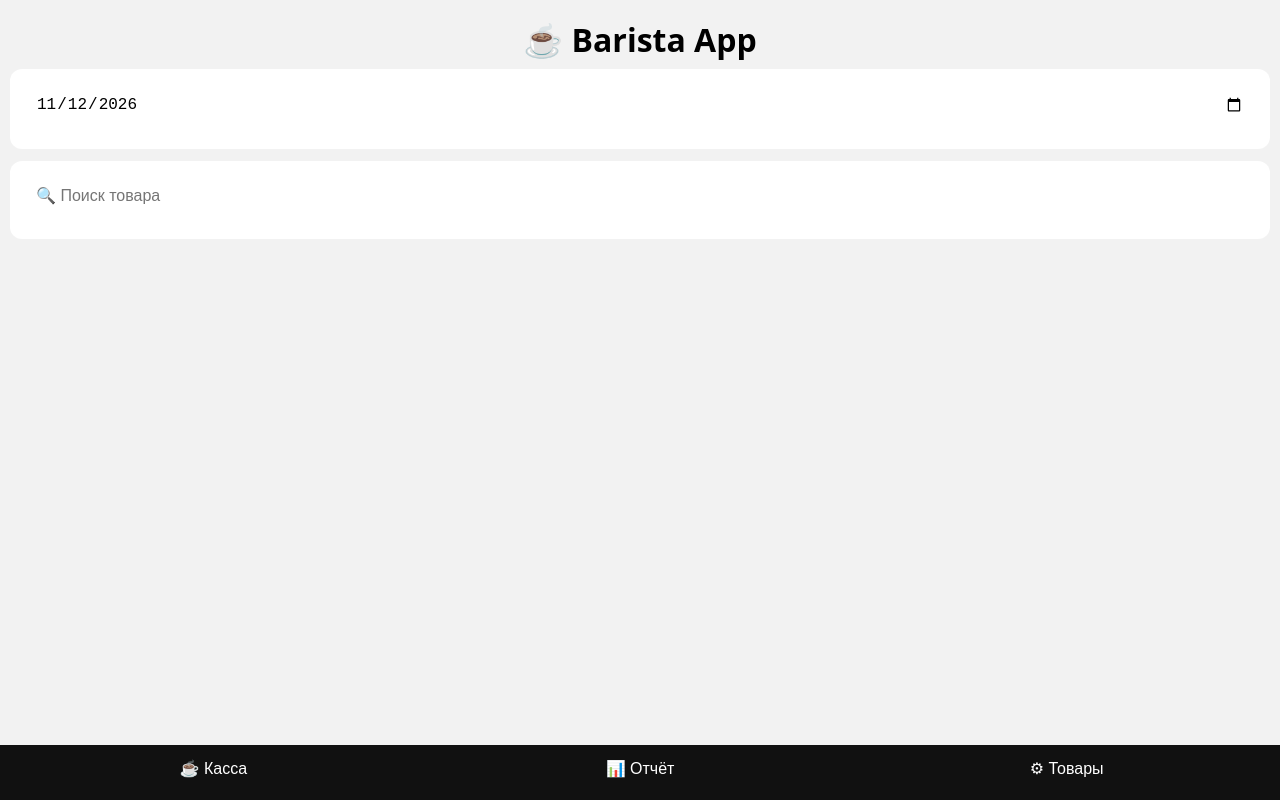
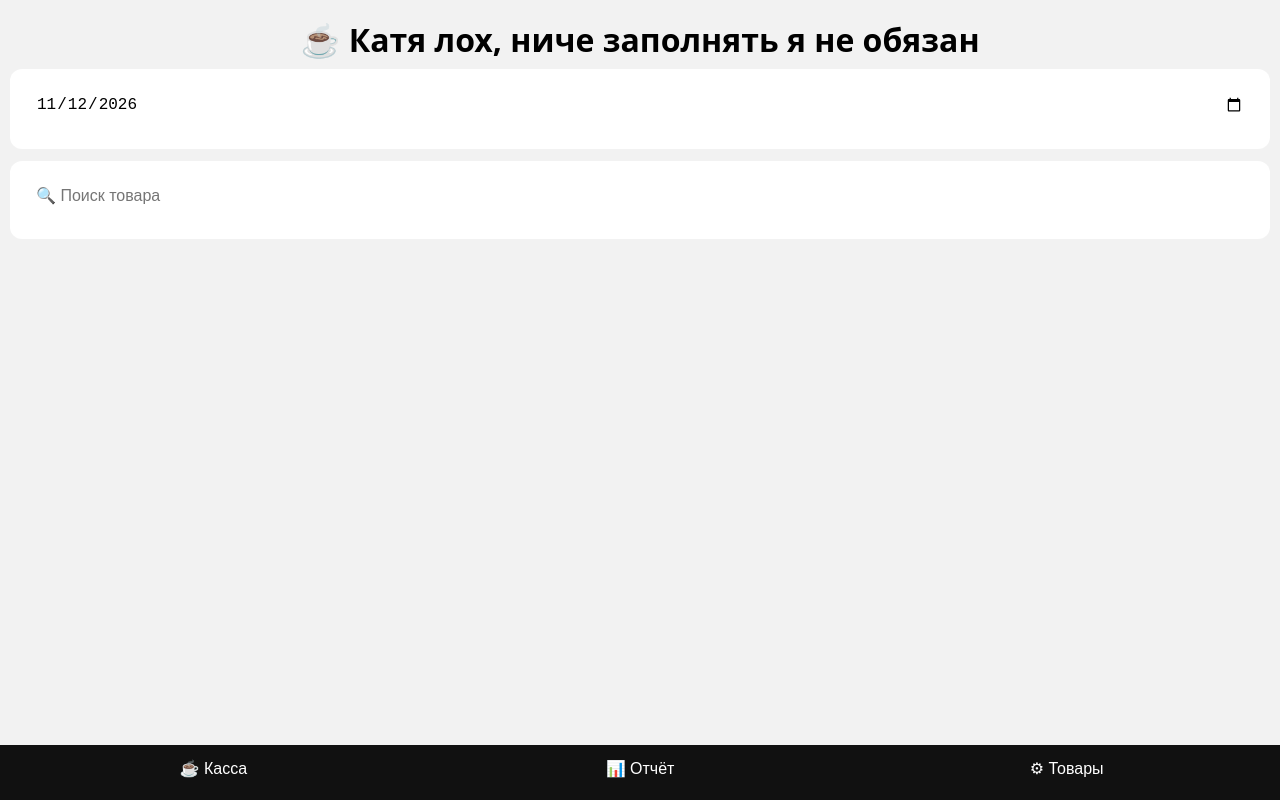
Before and after one commit to imranmrayandesign-create/florens, a plain HTML site: page index.html in a window 1280 px wide. Drawn offline with Linux system fonts and the light colour scheme.

Commit message:
Update index.html

```diff
--- a/index.html
+++ b/index.html
@@ -3,7 +3,7 @@
 <head>
 <meta charset="UTF-8">
 <meta name="viewport" content="width=device-width, initial-scale=1.0">
-<title>Barista App</title>
+<title>Катя лох</title>
 
 <style>
 *{box-sizing:border-box;touch-action:manipulation}
@@ -71,7 +71,7 @@ button{cursor:pointer}
 
 <body>
 
-<h1>☕ Barista App</h1>
+<h1>☕ Катя лох, ниче заполнять я не обязан</h1>
 
 <!-- КАССА -->
 <div class="page active" id="page-pos">
```
